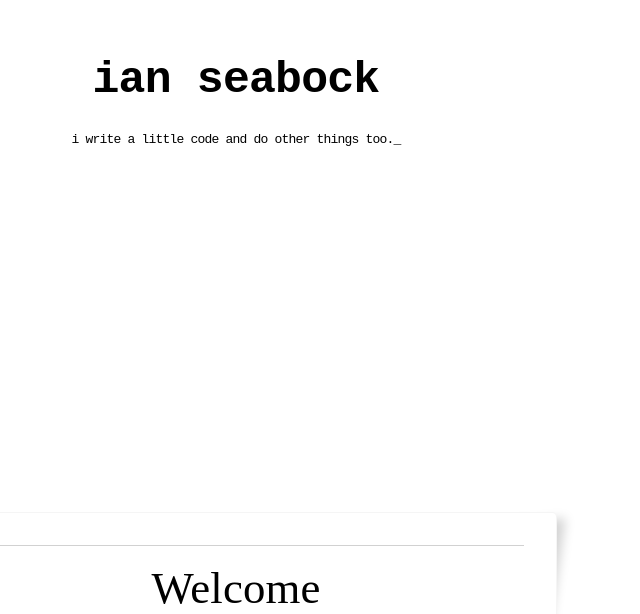
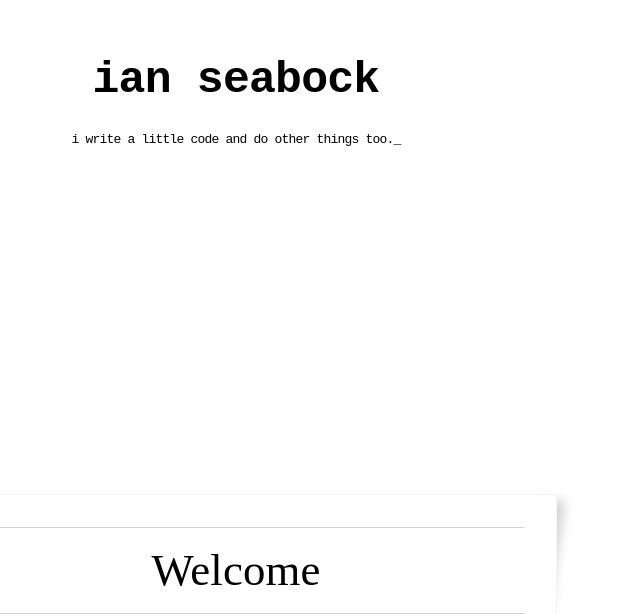
Before and after one commit to iseabock/ianseabock, a Next.js app: page / in a window 1280 px wide. Shown: the part 186-800 px from the top of the page, without its empty margins (404-1044 px from the left). Built offline with nearby package versions, Linux system fonts and the light colour scheme.

Commit message:
fix content above fold

```diff
--- a/components/Header.jsx
+++ b/components/Header.jsx
@@ -10,10 +10,8 @@ const Header = () => {
             sx={{
                 position: 'sticky',
                 top: 0,
-                // margin: '0 auto',
-                height: '80vh',
-                paddingTop: '15rem',
-                paddingBottom: '16rem'
+                height: '85vh',
+                paddingTop: '15rem'
             }}>
             <Typography
                 variant="courier"
--- a/components/MainLayout.jsx
+++ b/components/MainLayout.jsx
@@ -20,7 +20,6 @@ const MainLayout = ({ children }) => {
                     display: 'flex',
                     flexDirection: 'column',
                     maxWidth: '1200px',
-                    height: '99vh',
                     position: 'relative'
                 }}>
                 <Head>
--- a/components/Typewriter.jsx
+++ b/components/Typewriter.jsx
@@ -43,7 +43,7 @@ const Typewriter = ({ sentence, typingSpeed }) => {
     const { sentenceComplete, setSentenceComplete } = useContext(TypewriterContext);
 
     // Randomize typing speed to mimic human typing... sort of. Bigger number = slower btw
-    let speed = Math.floor(Math.random() * typingSpeed);
+    let speed = Math.floor(Math.random() * typingSpeed) + 25;
 
     // Type out sentence
     useEffect(() => {
--- a/pages/index.js
+++ b/pages/index.js
@@ -23,7 +23,7 @@ const Home = () => {
 
     return (
         <MainLayout home={true}>
-            <Box sx={{ position: 'relative', marginTop: '100px' }}>
+            <Box>
                 {constants.home.map((sectionObject, index) => (
                     <HomeSection key={index} sectionObject={sectionObject} />
                 ))}
```
